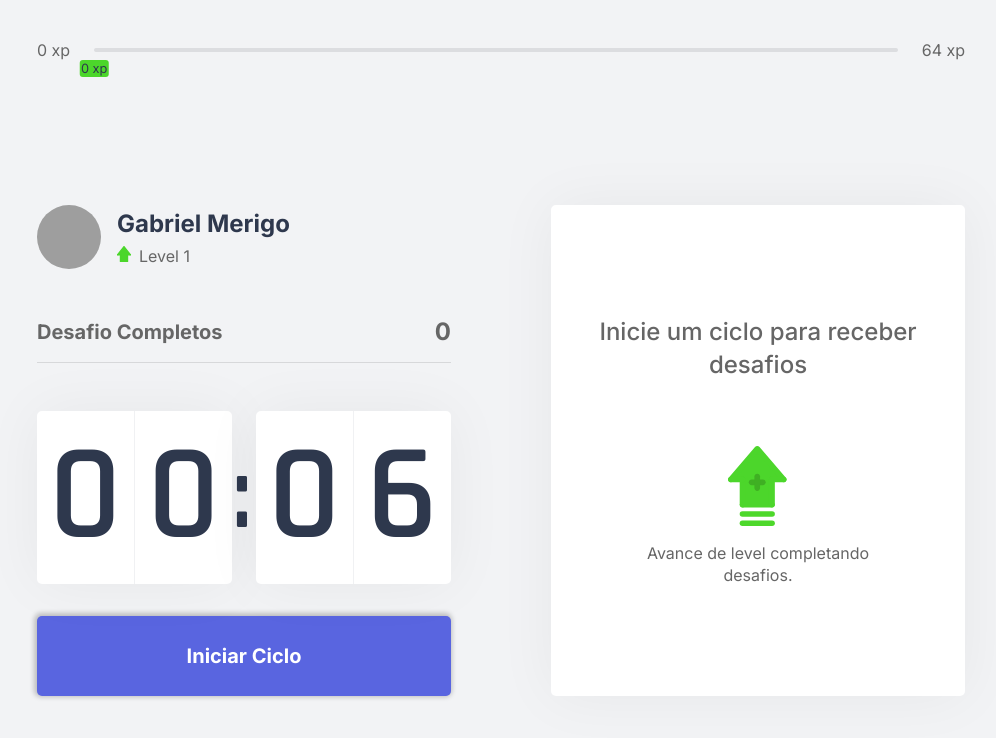
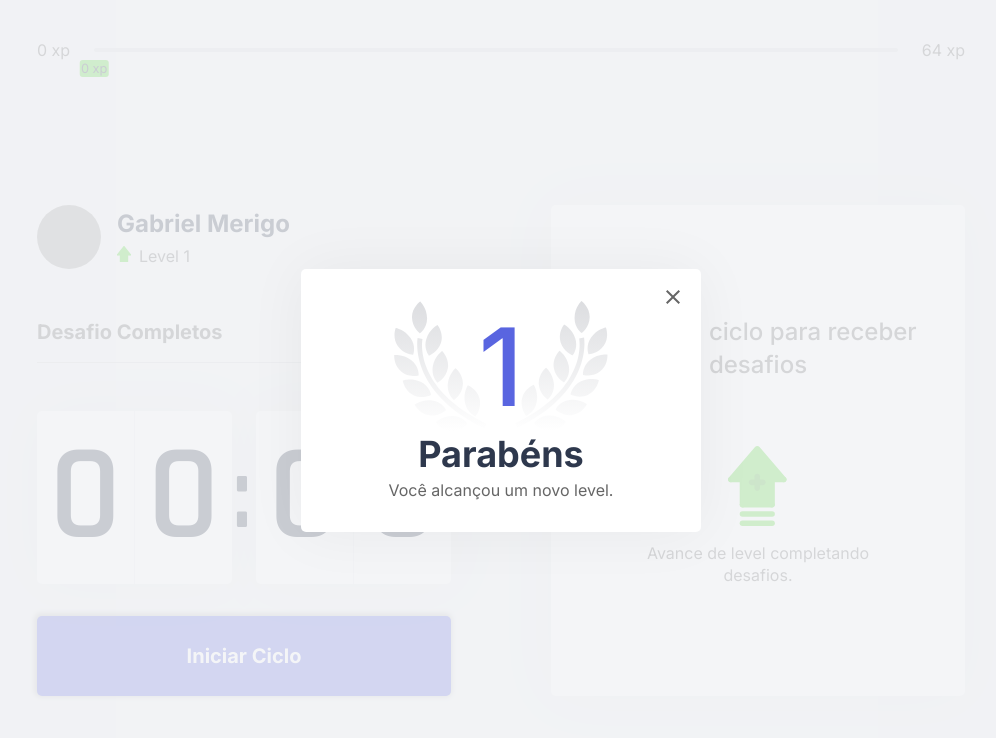
Before and after one commit to GabrielMerigo/NLW4-Move.it, a Next.js app: page / in a window 1280 px wide. Shown: the top 738 px of the page, without its empty margins (139-1135 px from the left). Built offline with nearby package versions, Linux system fonts and the light colour scheme; grey boxes are pictures that could not be loaded.

Commit message:
Modal de Level UP

```diff
--- /dev/null
+++ b/src/Components/LevelUpModal.tsx
@@ -0,0 +1,22 @@
+import { useContext } from 'react'
+import { ChallangeContext } from '../contexts/ChallangeContext'
+import styles from '../styles/components/LevelUpModal.module.css'
+
+export function LevelUpModal(){
+    const { level } = useContext(ChallangeContext)
+
+    return(
+        <div className={styles.overlay}>
+            <div className={styles.container}>
+                <header>{level}</header>
+
+                <strong>Parabéns</strong>
+                <p>Você alcançou um novo level.</p>
+
+                <button type="button">
+                    <img src="/icons/close.svg" alt="Fechar Modal"/>
+                </button>
+            </div>
+        </div>
+    )
+}
--- a/src/contexts/ChallangeContext.tsx
+++ b/src/contexts/ChallangeContext.tsx
@@ -1,6 +1,7 @@
 import { createContext, useState, ReactNode, useEffect } from 'react'
 import Cookies from 'js-cookie'
 import challanges from '../../challenges.json'
+import { LevelUpModal } from '../Components/LevelUpModal'
 
 interface Challenge{
     type: 'body' | 'eye';
@@ -106,6 +107,8 @@
                 completeChallange
                 }}>
             {children}
+            <LevelUpModal />
+
         </ChallangeContext.Provider>
     )
 }
--- /dev/null
+++ b/src/styles/components/LevelUpModal.module.css
@@ -0,0 +1,51 @@
+.overlay{
+    background: rgba(242,243,245,0.8);
+    position: fixed;
+    top: 0;
+    left: 0;
+    bottom: 0;
+    right: 0;
+
+    display: flex;
+    justify-content: center;
+    align-items: center;
+}
+
+.container{
+    background: var(--white);
+    width: 100%;
+    max-width: 400px;
+    padding:2rem 3rem;
+    border-radius: 5px;
+    box-shadow: 0 0 60px rgba(0, 0, 0, 0.05);
+    text-align: center;
+    position: relative;
+}
+
+.container header{
+    font-size: 6.75rem;
+    font-weight: 500;
+    color: var(--blue);
+    background: url('/icons/levelUp.svg') no-repeat center;
+    background-size: contain;
+}
+
+.container strong{
+    font-size: 2.25rem;
+    color: var(--title);
+}
+
+.container p{
+    font-size: 1rem;
+    color: var(--text);
+    margin-top: 0.25rem;
+}
+
+.container button{
+    position: absolute;
+    right: 0.5rem;
+    top:0.5rem;
+    background: transparent;
+    border: 0;
+    font-size: 0;
+}
```
